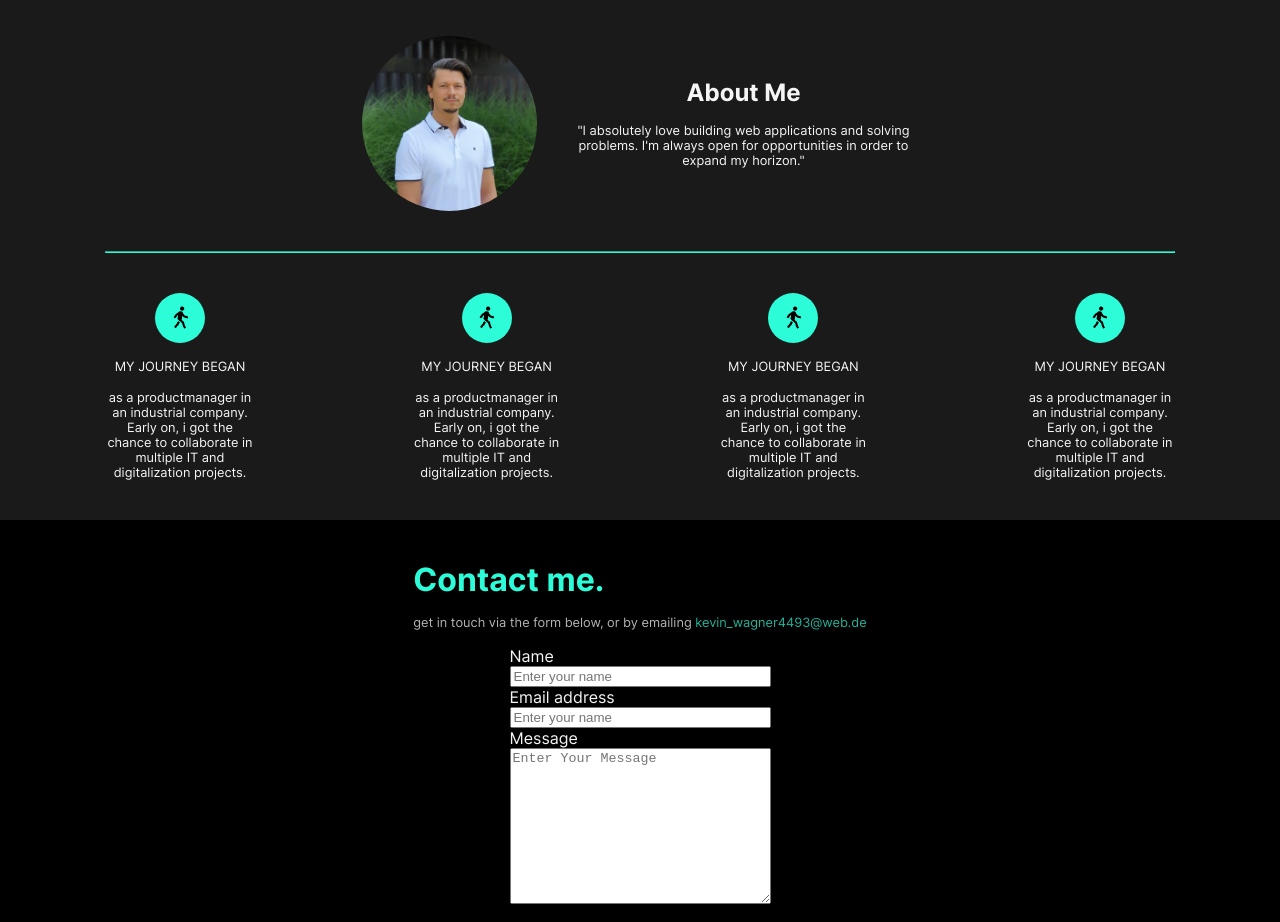
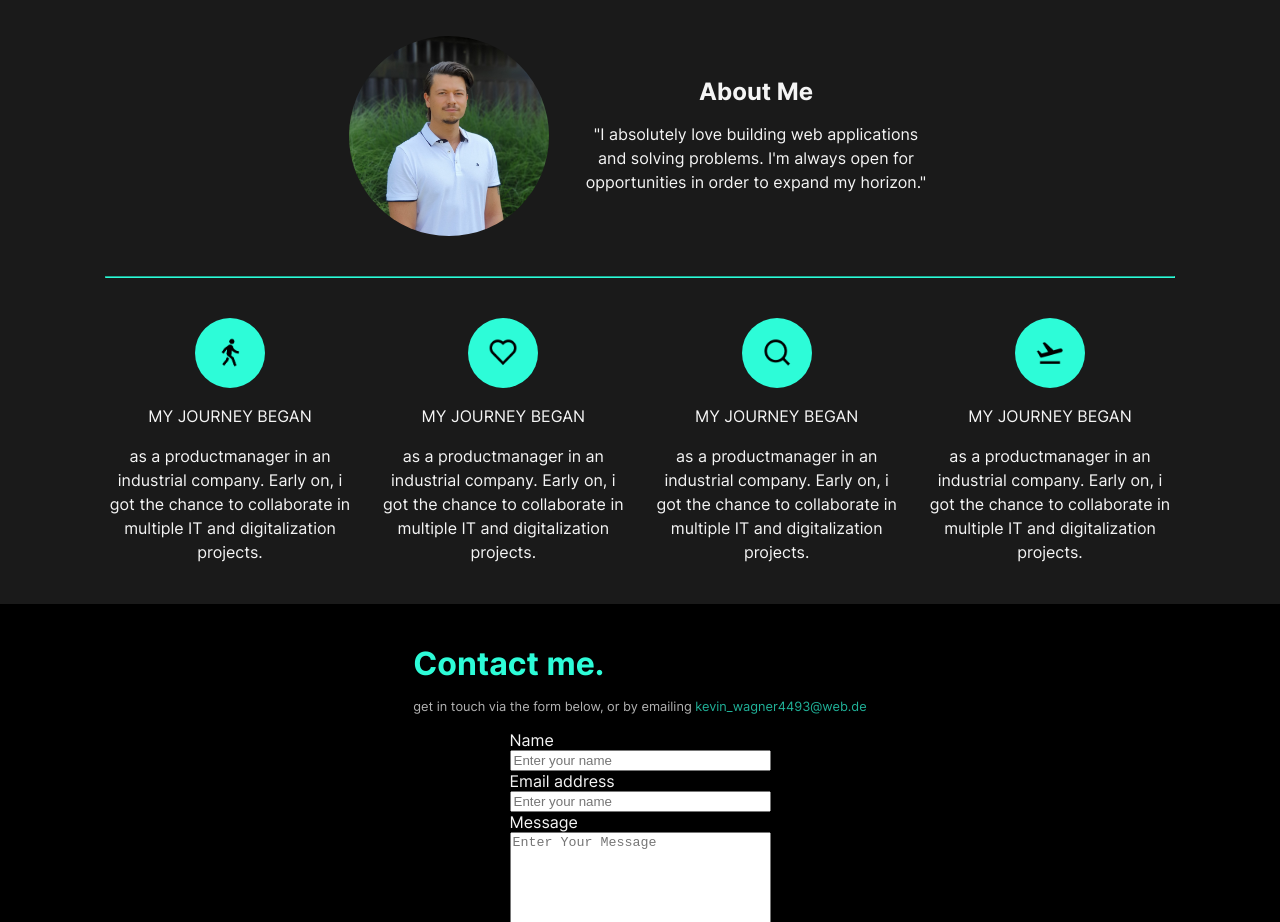
Before and after one commit to Kev4493/Portfolio, an Angular app: page / in a window 1280 px wide. Shown: the part 3220-4142 px from the top of the page. Built offline with nearby package versions, Linux system fonts and the light colour scheme.

Commit message:
some typo changes

```diff
--- a/src/app/about-me-section/about-me-section.component.html
+++ b/src/app/about-me-section/about-me-section.component.html
@@ -27,7 +27,7 @@
 
         <div class="cv-boxes">
             <div class="icon-container">
-                <img src="../../assets/icons/walk-line.png" alt="">
+                <img src="../../assets/icons/heart-line.png" alt="">
             </div>
             <div class="text-container">
                 <p class="headline">My Journey began</p>
@@ -40,7 +40,7 @@
 
         <div class="cv-boxes">
             <div class="icon-container">
-                <img src="../../assets/icons/walk-line.png" alt="">
+                <img src="../../assets/icons/search-line.png" alt="">
             </div>
             <div class="text-container">
                 <p class="headline">My Journey began</p>
@@ -53,7 +53,7 @@
 
         <div class="cv-boxes">
             <div class="icon-container">
-                <img src="../../assets/icons/walk-line.png" alt="">
+                <img src="../../assets/icons/flight-takeoff-line.png" alt="">
             </div>
             <div class="text-container">
                 <p class="headline">My Journey began</p>
--- a/src/app/about-me-section/about-me-section.component.scss
+++ b/src/app/about-me-section/about-me-section.component.scss
@@ -12,8 +12,8 @@
         margin-bottom: 40px;
 
         img {
-            width: 175px;
-            height: 175px;
+            width: 200px;
+            height: 200px;
             object-fit: cover;
             border-radius: 100%;
         }
@@ -32,7 +32,8 @@
             }
 
             p{
-                font-size: 0.8rem;
+                font-size: 1rem;
+                line-height: 1.5;
             }
         }
     }
@@ -54,8 +55,8 @@
             flex-direction: column;
             text-align: center;
             align-items: center;
-            width: 150px;
-            font-size: 0.8rem;
+            width: 250px;
+            font-size: 1rem;
 
             .icon-container {
                 display: flex;
@@ -63,13 +64,13 @@
                 align-items: center;
                 background-color: #2dfcd8;
                 border-radius: 50%;
-                width: 50px;
-                height: 50px;
+                width: 70px;
+                height: 70px;
                 margin-bottom: 1rem;
 
                 img {
-                    width: 25px;
-                    height: 25px;
+                    width: 30px;
+                    height: 30px;
                     object-fit: cover;
                 }
             }
@@ -79,6 +80,10 @@
                     margin-bottom: 1rem;
                     text-transform: uppercase;
                 }
+
+                p {
+                    line-height: 1.5;
+                }
             }
         }
     }
```
